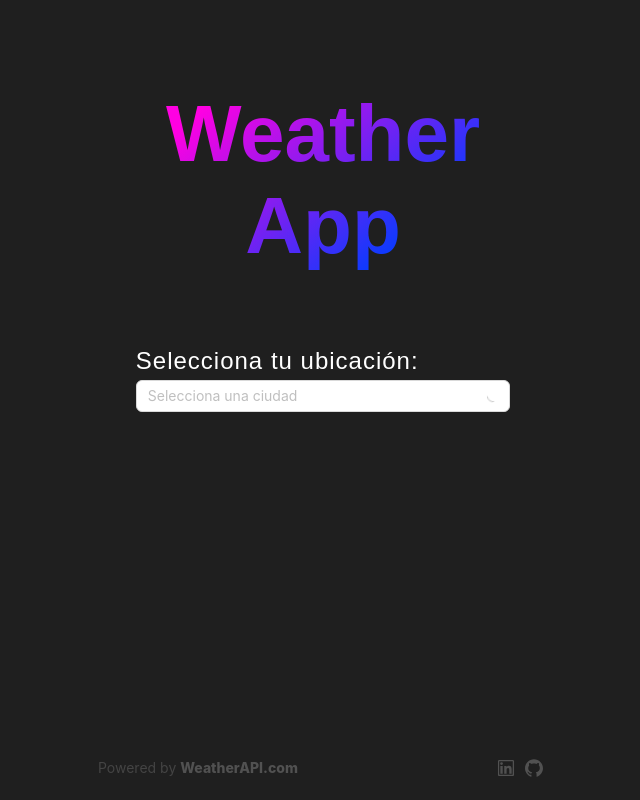
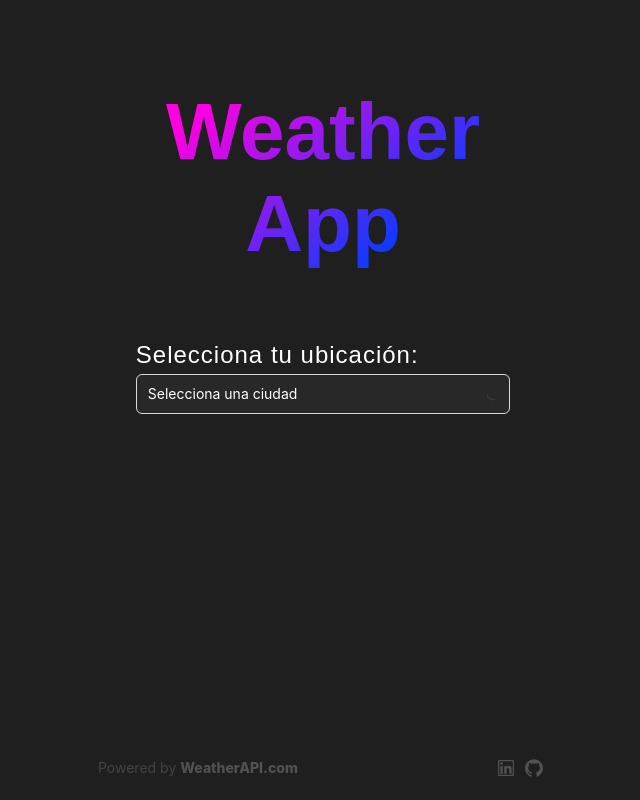
Before and after one commit to JuanDavidRod/weather-aplication, a React (Vite) app: page / in a window 1280 px wide. Shown: the whole page, without its empty margins (317-957 px from the left). Built offline with nearby package versions, Linux system fonts and the light colour scheme.

Commit message:
fix Dark appearance select field
Co-authored-by: JuanDavidRod <109472889+JuanDavidRod@users.noreply.github.com>
Co-authored-by: Felipe Rodriguez <andrescz293@gmail.com>

```diff
--- a/src/App.tsx
+++ b/src/App.tsx
@@ -1,8 +1,26 @@
 import Router from '@/routes/Router'
+import { ConfigProvider } from 'antd'
 
 function App () {
   return (
-    <Router />
+    <ConfigProvider
+      theme={{
+        token: {
+          colorBgContainer: '#282828',
+          colorBgElevated: '#282828',
+          colorText: '#fff',
+          colorTextBase: '#ff7ff0'
+        },
+        components: {
+          Select: {
+            optionSelectedColor: '#fff',
+            optionPadding: '9px 12px'
+          }
+        }
+      }}
+    >
+      <Router />
+    </ConfigProvider>
   )
 }
 
--- a/src/components/WaSelect/WaSelect.tsx
+++ b/src/components/WaSelect/WaSelect.tsx
@@ -1,4 +1,4 @@
-import { Alert, Select } from 'antd'
+import { Select } from 'antd'
 import style from './WaSelect.module.css'
 import { type City } from '@/vite-env'
 
@@ -14,18 +14,21 @@ const WaSelect = ({ options, placeholder, loading, onChange, onSearch }: Props)
   const filterOption = (input: string, option?: City) =>
     (option?.label ?? '').toLowerCase().includes(input.toLowerCase())
 
+  const textWhite = (t:string) => <p style={{ color: '#fff' }}>{t}</p>
+
   return (
     <Select
       loading={loading}
       className={style.waSelect}
       showSearch
-      placeholder={placeholder}
+      placeholder={textWhite(placeholder)}
       optionFilterProp='children'
       onChange={onChange}
       filterOption={filterOption}
       options={options}
       onSearch={onSearch}
-      notFoundContent={<Alert message='No hay ciudades sugeridas' type='info' />}
+      notFoundContent={textWhite('Sin sugerencias')}
+      style={{ height: 40 }}
     />
   )
 }
```
